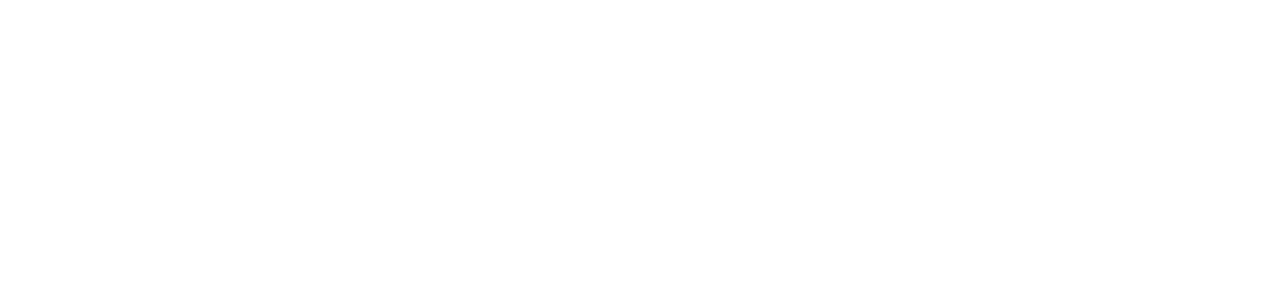
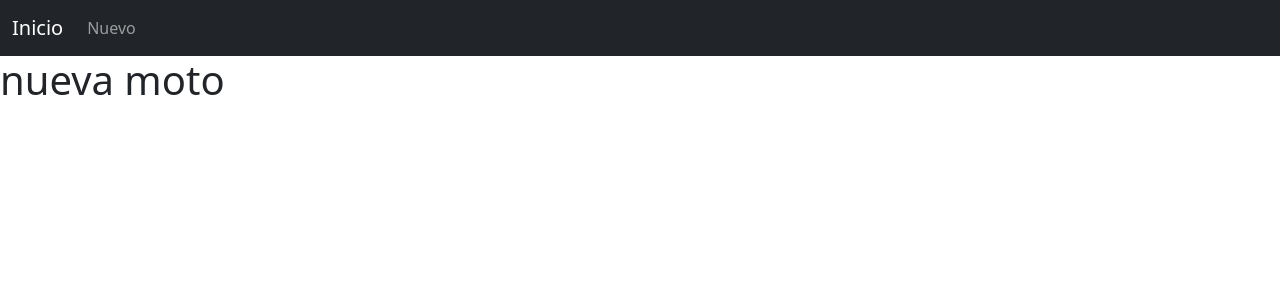
Before and after one commit to SchwabMaximiliano/CRUD2, a React (Create React App) app: page /new in a window 1280 px wide. Before the commit this address had no page. Shown: the top 300 px of the page. Built offline with nearby package versions, Linux system fonts and the light colour scheme.

Commit message:
se agrega nueva route

```diff
--- a/package.json
+++ b/package.json
@@ -7,7 +7,9 @@
     "@testing-library/jest-dom": "^5.16.5",
     "@testing-library/react": "^13.3.0",
     "@testing-library/user-event": "^13.5.0",
+    "bootstrap": "^5.2.0",
     "react": "^18.2.0",
+    "react-bootstrap": "^2.5.0",
     "react-dom": "^18.2.0",
     "react-router-dom": "^6.3.0",
     "react-scripts": "5.0.1",
--- /dev/null
+++ b/src/components/NavBar.jsx
@@ -0,0 +1,18 @@
+import Container from 'react-bootstrap/Container';
+import Nav from 'react-bootstrap/Nav';
+import Navbar from 'react-bootstrap/Navbar';
+import { Link } from 'react-router-dom';
+
+export default function NavBar() {
+    return(
+        <Navbar bg="dark" variant="dark">
+        <Container fluid>
+          <Link to="/" className="navbar-brand">Inicio</Link>
+          <Nav className="me-auto">
+            <Link to="/new" className="nav-link">Nuevo</Link>
+          </Nav>
+        </Container>
+      </Navbar>
+
+    )
+}
--- /dev/null
+++ b/src/components/NewMotorCycle.jsx
@@ -0,0 +1,7 @@
+export default function NewMotorCycle() {
+    return(
+        <div>
+           <h1>nueva moto</h1>
+        </div>
+    )
+}
--- a/src/containers/App.jsx
+++ b/src/containers/App.jsx
@@ -1,5 +1,3 @@
-import React from "react";
-
 export default function App() {
     return(
         <div>
--- a/src/index.js
+++ b/src/index.js
@@ -1,7 +1,7 @@
 import React from 'react';
 import ReactDOM from 'react-dom/client';
 import Router from './routes/Router';
-
+import 'bootstrap/dist/css/bootstrap.min.css';
 
 const root = ReactDOM.createRoot(document.getElementById('root'));
 root.render(
--- a/src/routes/Router.js
+++ b/src/routes/Router.js
@@ -1,12 +1,15 @@
-import React from "react";
 import { BrowserRouter, Routes, Route } from "react-router-dom";
+import NavBar from "../components/NavBar";
 import App from "../containers/App";
+import NewMotorCycle from "../components/NewMotorCycle";
 
 export default function Router() {
     return(
         <BrowserRouter>
+            <NavBar />
             <Routes>
                 <Route path="/" element={<App />} />
+                <Route path="/new" element={<NewMotorCycle />} />
             </Routes>
         </BrowserRouter>
     )
```
Also changed, not shown: 1 other file (tests, documents, lock files or other folders).
